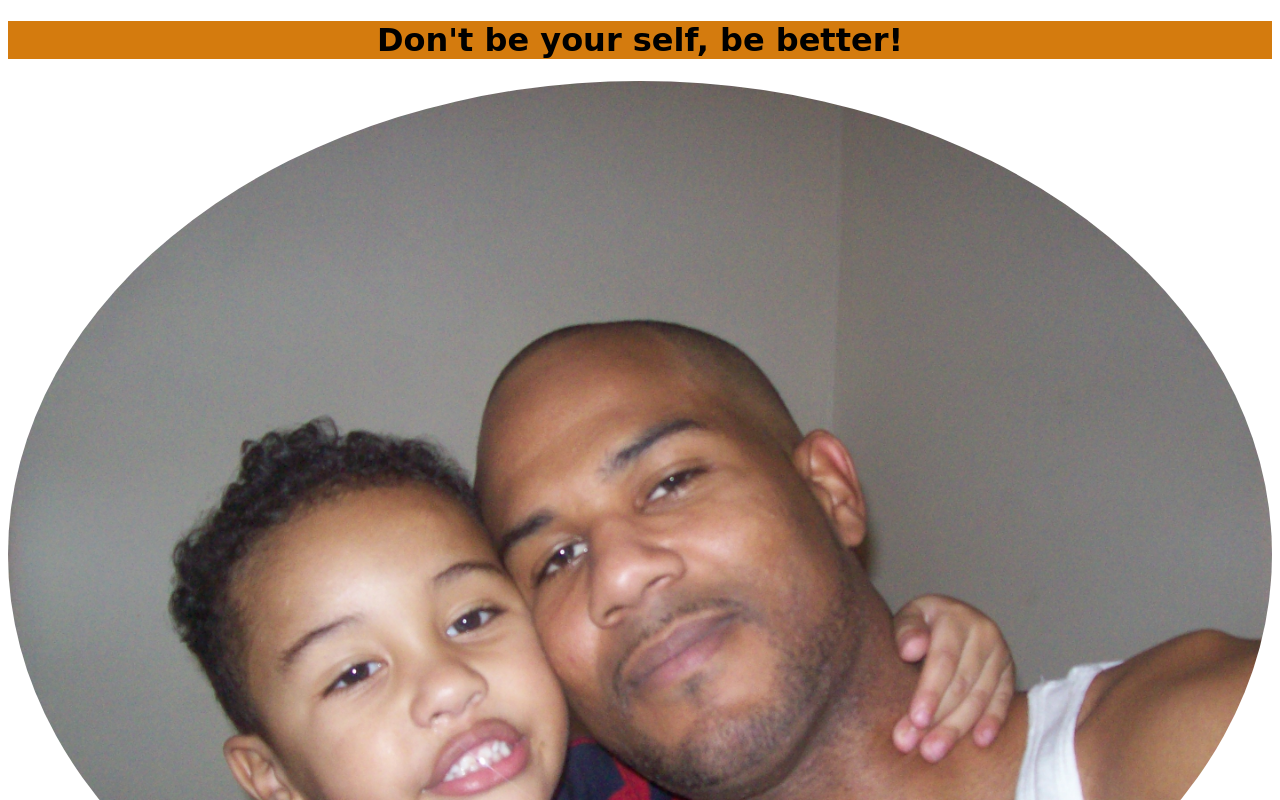
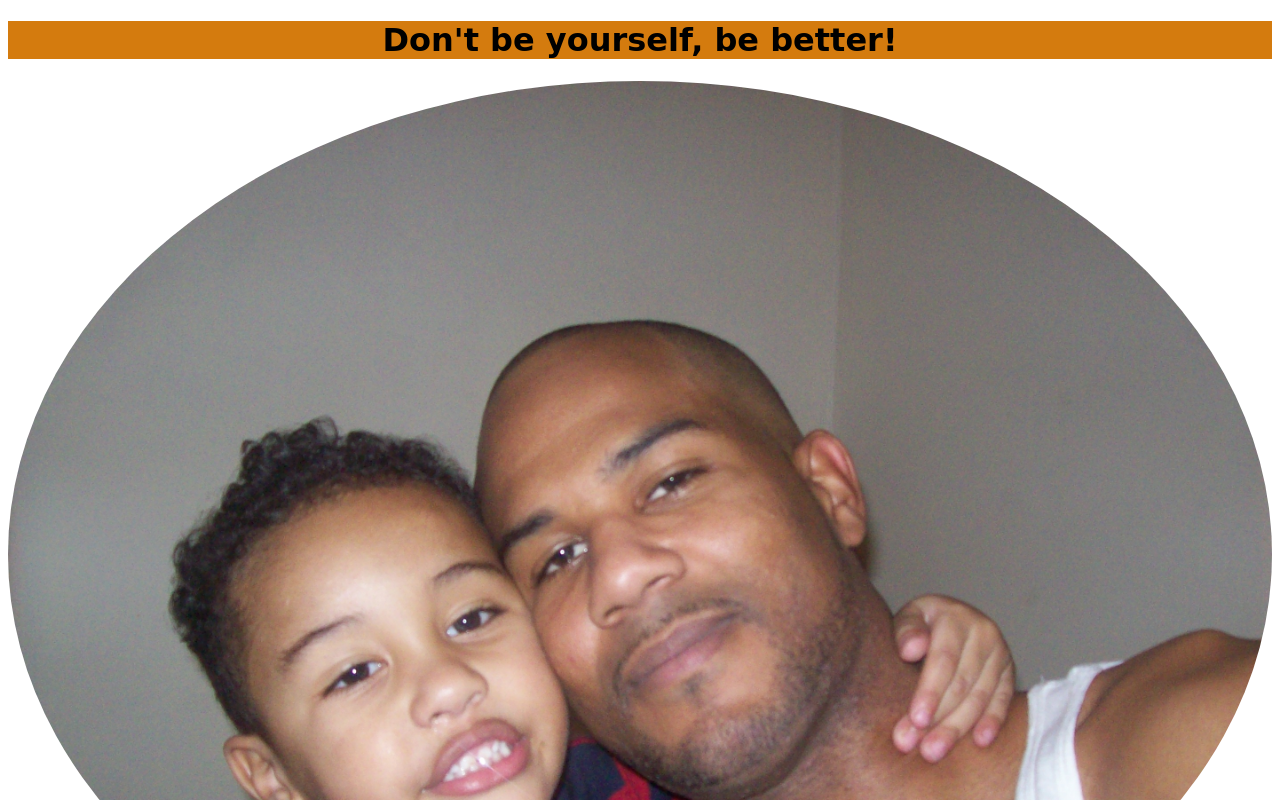
Before and after one commit to LouVader/ChristopherStuff, a plain HTML site: page index.html in a window 1280 px wide. Shown: the top 800 px of the page. Drawn offline with Linux system fonts and the light colour scheme; a web font is replaced by a local one.

Commit message:
Update index.html

```diff
--- a/index.html
+++ b/index.html
@@ -16,7 +16,7 @@
     <!-- Here is our main header that is used across all the pages of our website -->
 
     <header>
-      <h1>Don't be your self, be better!</h1>
+      <h1>Don't be yourself, be better!</h1>
     </header>
 
     <img class="pic" src="./images/hanly 045.jpg" alt="">
```
